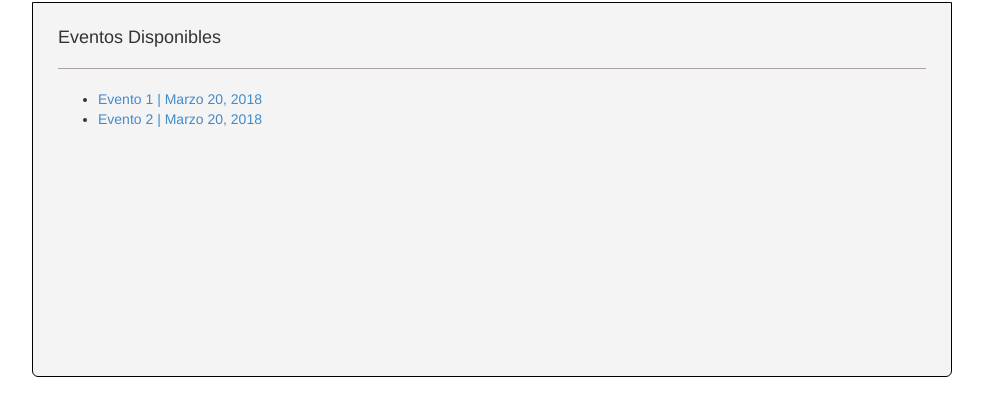
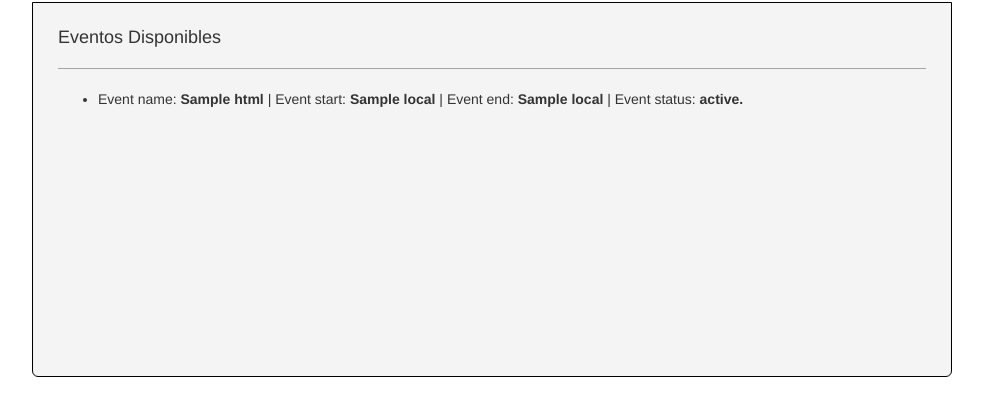
Before and after one commit to cristianemoyano/socialoauth_django, a Django app: template events/templates/events/eventos.html in a window 1280 px wide. Shown: the part 52-468 px from the top of the page, without its empty margins (148-1131 px from the left). Run offline with Django 3.2, Linux system fonts and the light colour scheme; data comes from the database, SQL or seed files in the repository; both versions use the stored data as it was before the commit; tables that the repository leaves empty hold one stand-in row (values such as "Sample post"); the template is opened without the code that fills it: values that come from a table or form of the project are taken from there, most other values are stand-ins (such as "Sample title", 1, 10 or a date in 2020); some libraries are stand-ins or nearby versions.

Commit message:
refactor: get events from API

```diff
--- a/events/admin.py
+++ b/events/admin.py
@@ -1,7 +1,2 @@
 # -*- coding: utf-8 -*-
 from __future__ import unicode_literals
-
-from django.contrib import admin
-from .models import Evento
-
-admin.site.register(Evento)
--- a/events/models.py
+++ b/events/models.py
@@ -1,28 +1,2 @@
 # -*- coding: utf-8 -*-
 from __future__ import unicode_literals
-
-from django.db import models
-from django.contrib.auth.models import User
-from django.template import defaultfilters as df
-
-class Evento(models.Model):
-    nombre = models.CharField(max_length=50)
-    asistentes = models.ManyToManyField(User, through='Asistente_Evento')
-    lugar = models.CharField(max_length=50)
-    fecha = models.DateTimeField()
-    duracion_horas = models.IntegerField('horas aproximadas de duración')
-    max_asistentes = models.IntegerField('número máximo de asistentes')
-
-    def __unicode__(self):
-        return unicode(self.nombre) + ' | ' + df.date(self.fecha, "F d, Y")
-
-class Asistente_Evento(models.Model):
-    evento = models.ForeignKey(Evento)
-    asistente = models.ForeignKey(User)
-
-    class Meta:
-        unique_together = ('evento', 'asistente')
-        verbose_name = 'asistente'
-
-    def __unicode__(self):
-        return unicode(self.evento) + ' | ' + unicode(self.asistente)
--- a/events/templates/events/eventos.html
+++ b/events/templates/events/eventos.html
@@ -4,14 +4,21 @@
 
 {% block content %}
 
-{% if eventos %}
+{% if events %}
     <ul>
-    {% for evento in eventos %}
-        <li><a href="{% url 'events:go' evento.pk %}">{{ evento }}</a></li>
+    {% for event in events %}
+
+    <li>Event name:   <b>{{ event.name.html }}   </b> |
+        Event start:  <b>{{ event.start.local }} </b> |
+        Event end:    <b>{{ event.end.local }}   </b> |
+        Event status: <b>{{ event.status }}.     </b>
+    </li>
+
     {% endfor %}
     </ul>
+
 {% else %}
-    <p>No existen eventos almacenados.</p>
+    <p>No tienes ningún evento.</p>
 {% endif %}
 
 {% endblock %}
--- a/events/urls.py
+++ b/events/urls.py
@@ -1,10 +1,8 @@
-from django.conf.urls import url, include
+from django.conf.urls import url
 from . import views
-
 
 
 urlpatterns = [
     url(r'^home/', views.home, name='home'),
     url(r'^all/', views.all, name='all'),
-    url(r'^go/(?P<pk>[0-9]+)/$', views.go, name='go'),
 ]
```
Also changed, not shown: events/templates/events/evento.html (deleted, +0 -30 lines), events/views.py (+17 -13 lines), db.sqlite3 (deleted), events/migrations/0001_initial.py (deleted), 11 other files.
